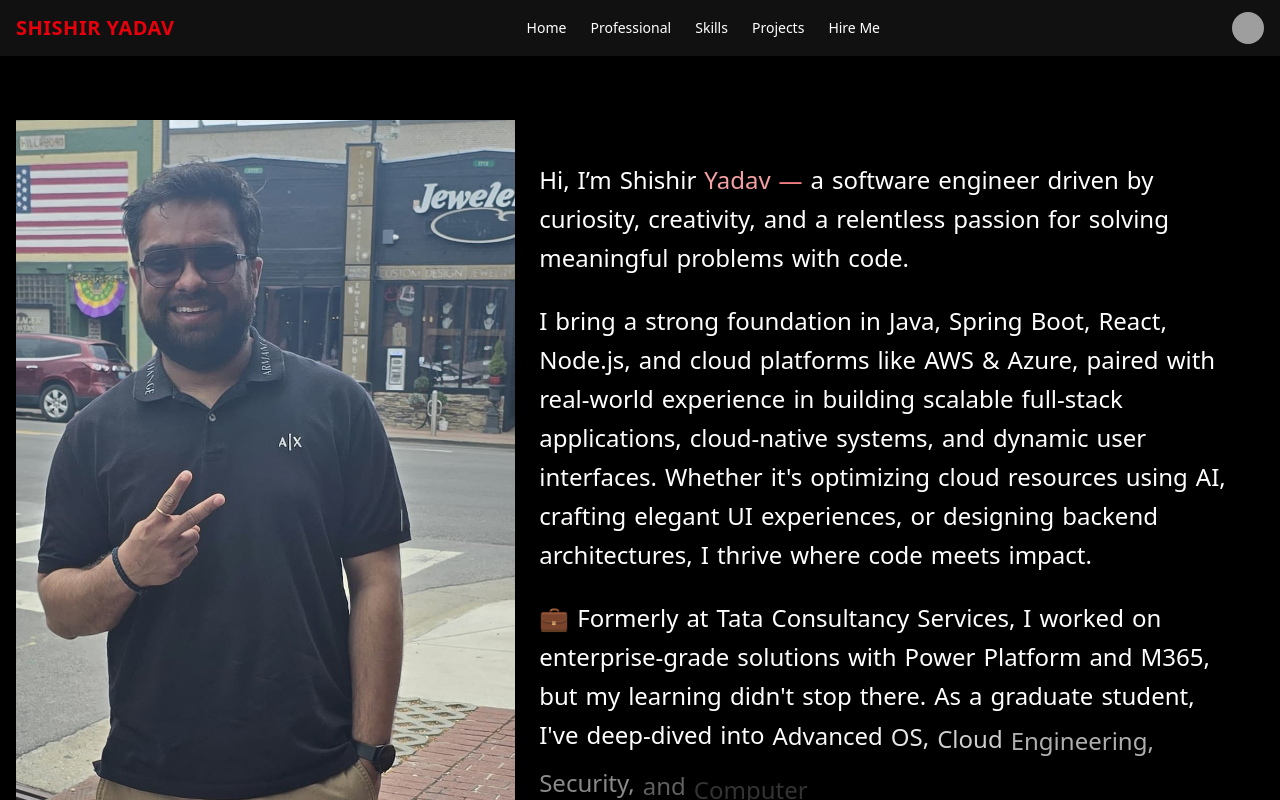
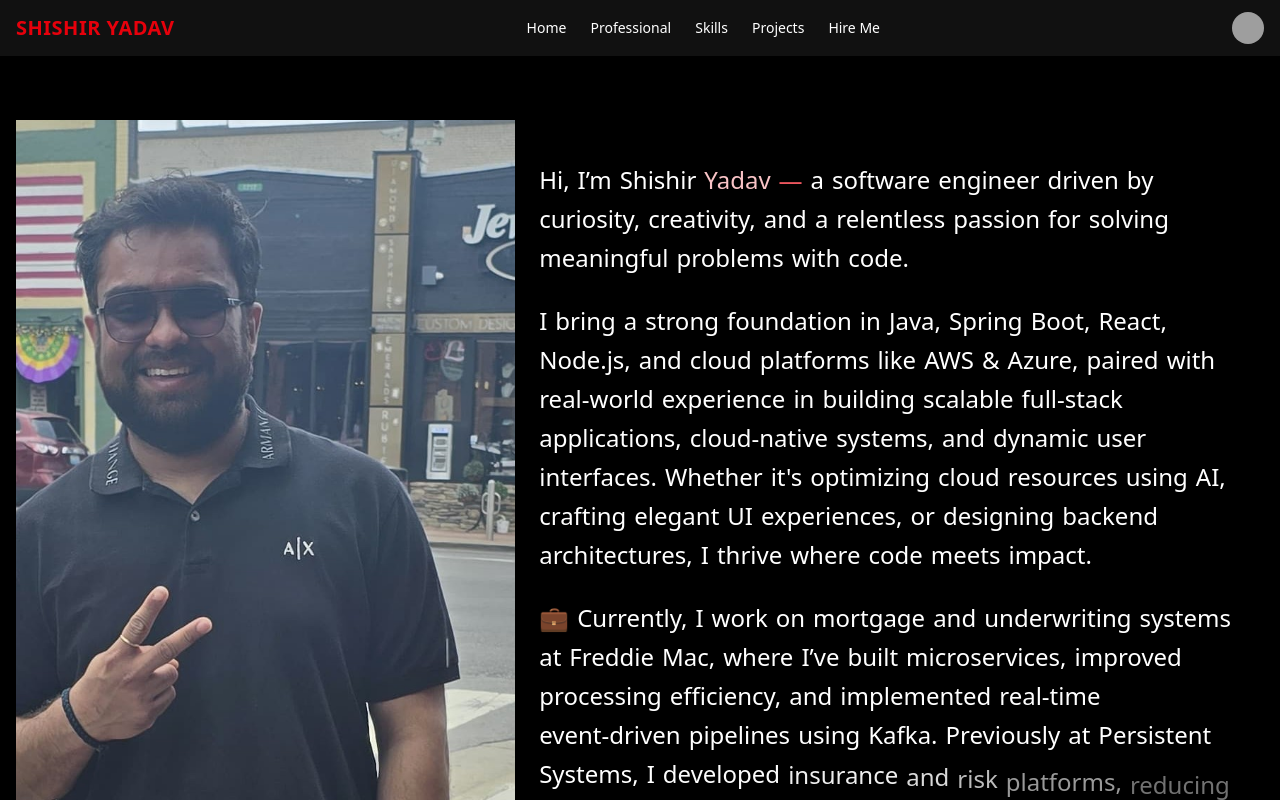
Before and after one commit to shishiryadav1712/Netflix_Portfolio, a React (Vite) app in the folder netflix-portfolio/: page /about in a window 1280 px wide. Shown: the top 800 px of the page. Built offline with nearby package versions, Linux system fonts and the light colour scheme; grey boxes are pictures that could not be loaded.

Commit message:
final changes new resume

```diff
--- a/netflix-portfolio/src/pages/AboutMe.jsx
+++ b/netflix-portfolio/src/pages/AboutMe.jsx
@@ -14,7 +14,9 @@
 const paragraphs = [
   `Hi, I’m Shishir Yadav — a software engineer driven by curiosity, creativity, and a relentless passion for solving meaningful problems with code.`,
   `I bring a strong foundation in Java, Spring Boot, React, Node.js, and cloud platforms like AWS & Azure, paired with real-world experience in building scalable full-stack applications, cloud-native systems, and dynamic user interfaces. Whether it's optimizing cloud resources using AI, crafting elegant UI experiences, or designing backend architectures, I thrive where code meets impact.`,
-  `💼 Formerly at Tata Consultancy Services, I worked on enterprise-grade solutions with Power Platform and M365, but my learning didn't stop there. As a graduate student, I've deep-dived into Advanced OS, Cloud Engineering, Security, and Computer Vision, while leading hands-on projects ranging from AI-powered optimization tools to real-time chat apps and scheduling algorithms.`,
+  `💼 Currently, I work on mortgage and underwriting systems at Freddie Mac, where I’ve built microservices, improved processing efficiency, and implemented real-time event-driven pipelines using Kafka. Previously at Persistent Systems, I developed insurance and risk platforms, reducing manual processing effort and improving system performance at scale.I bring hands-on experience across distributed systems, cloud platforms (AWS, Azure), containerization (Docker, Kubernetes), and CI/CD pipelines—focusing on building resilient, production-grade applications that meet both performance and compliance requirements.`,
+
+  `🎓 With a Master’s in Computer Science from Purdue University, I’ve also worked on projects ranging from scalable backend systems to high-performance frontend applications, always aiming for clean architecture and measurable impact.`,
   `Currently on F-1 OPT (starting June 9, 2025), with a STEM extension eligible until June 8, 2028, I’m actively exploring full-time roles where I can build, innovate, and grow with high-performing teams.`,
   `Outside of work, you’ll often find me refining my portfolio, sharing insights on LinkedIn, or obsessing over clean UI and well-structured backend logic.`,
   `📬 Always up for a chat—be it about tech, career opportunities, or startup ideas. Let’s connect and build something remarkable!`,
```
